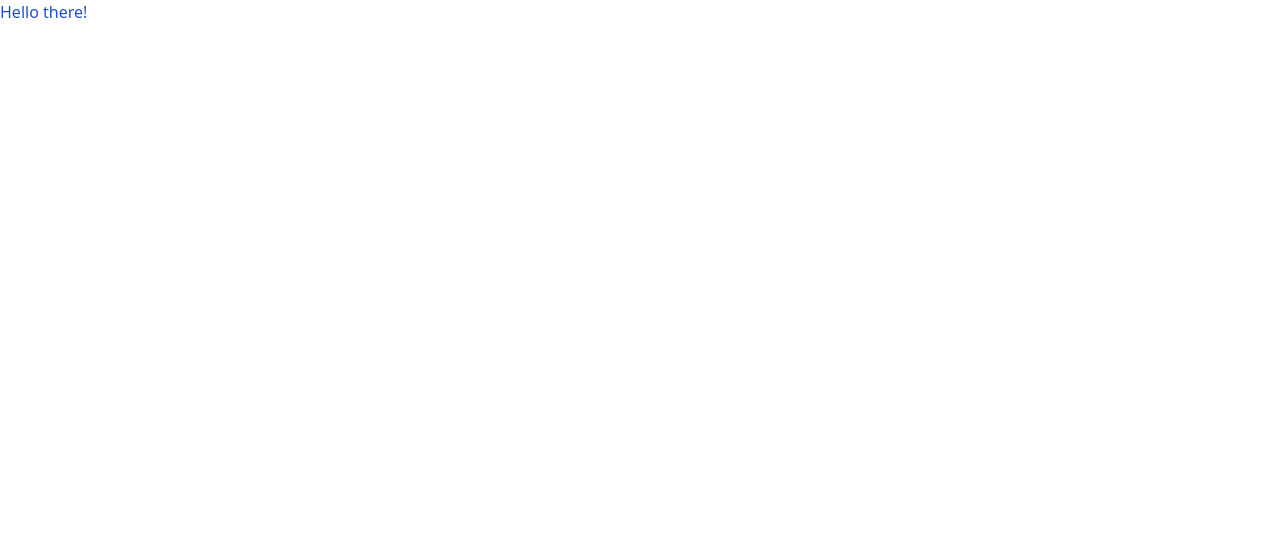
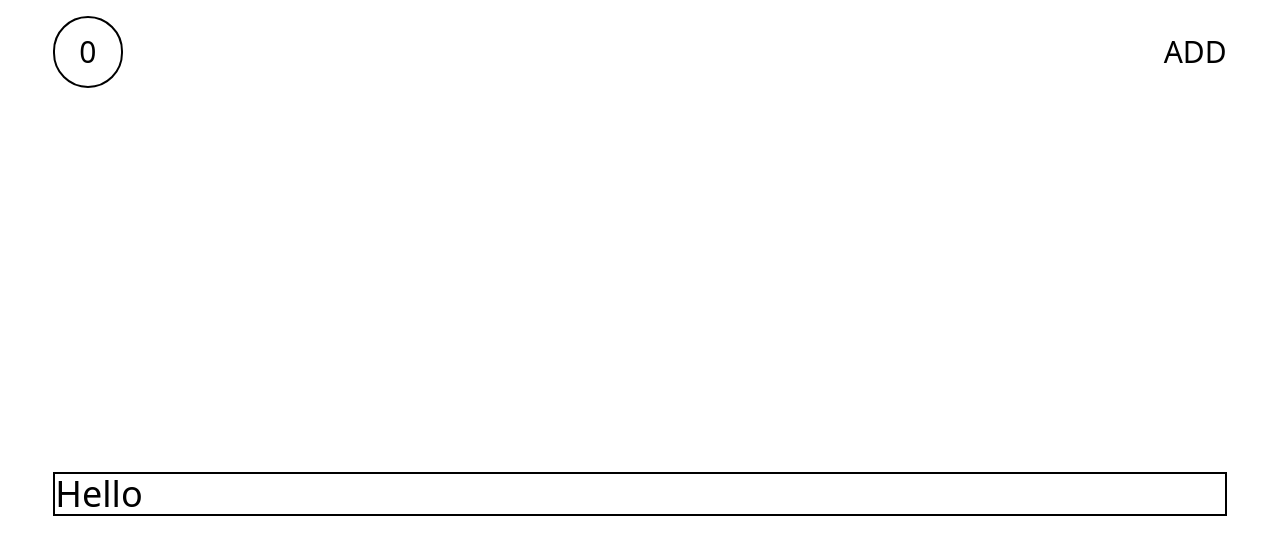
Before and after one commit to Braden0006/gamified-pee-tracker, a website: page src/index.html in a window 1280 px wide. Drawn offline with Linux system fonts and the light colour scheme.

Commit message:
Added navigation bar and center div with basic styling

```diff
--- a/src/index.html
+++ b/src/index.html
@@ -6,6 +6,19 @@
     <title>Gamified Pee Tracker</title>
 </head>
 <body>
-    <p class="text-blue-700">Hello there!</p>
+<nav class="w-11/12 mx-auto mt-4 flex justify-between">
+    <button class="text-3xl border-2 border-black rounded-full px-6 py-4">0</button>
+    <button class="text-3xl">ADD</button>
+</nav>
+<div class="w-11/12 mx-auto border-2 border-black mt-96">
+
+    <div>
+        <div>
+            <ul class="text-4xl">Hello</ul>
+        </div>
+    </div>
+</div>
+
+<script src="index.js"></script>
 </body>
 </html>
```
Also changed, not shown: src/output.css.
